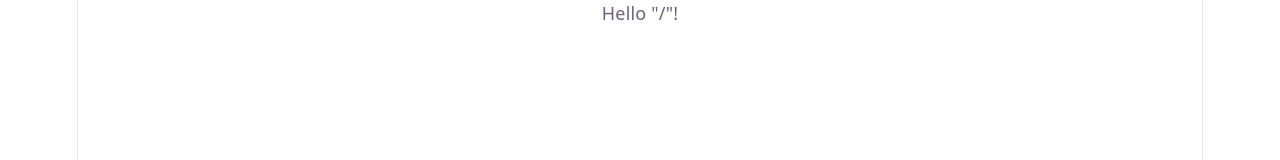
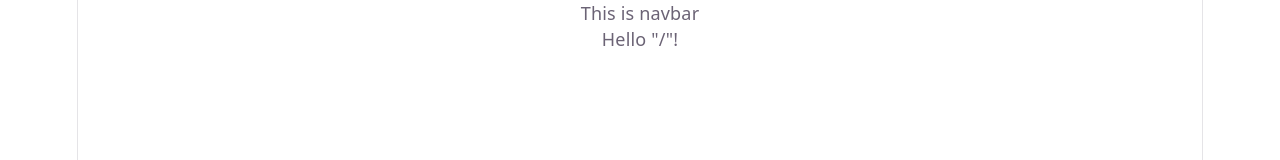
Before and after one commit to Anilbal/Generate-Code, a React (Vite) app: page / in a window 1280 px wide. Shown: the top 160 px of the page. Built offline with nearby package versions, Linux system fonts and the light colour scheme.

Commit message:
navbar change

```diff
--- a/src/components/common/navbar/Navbar.tsx
+++ b/src/components/common/navbar/Navbar.tsx
@@ -1,7 +1,7 @@
 const Navbar:React.FC=()=>{
     return (
         <div>
-
+            This is navbar
         </div>
     )
 }
```
